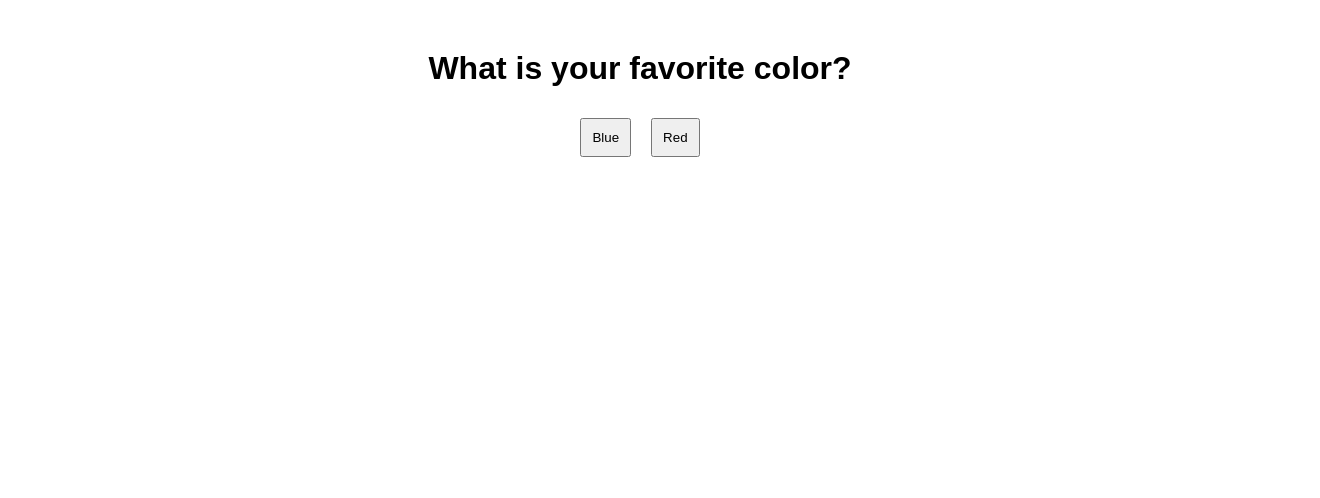
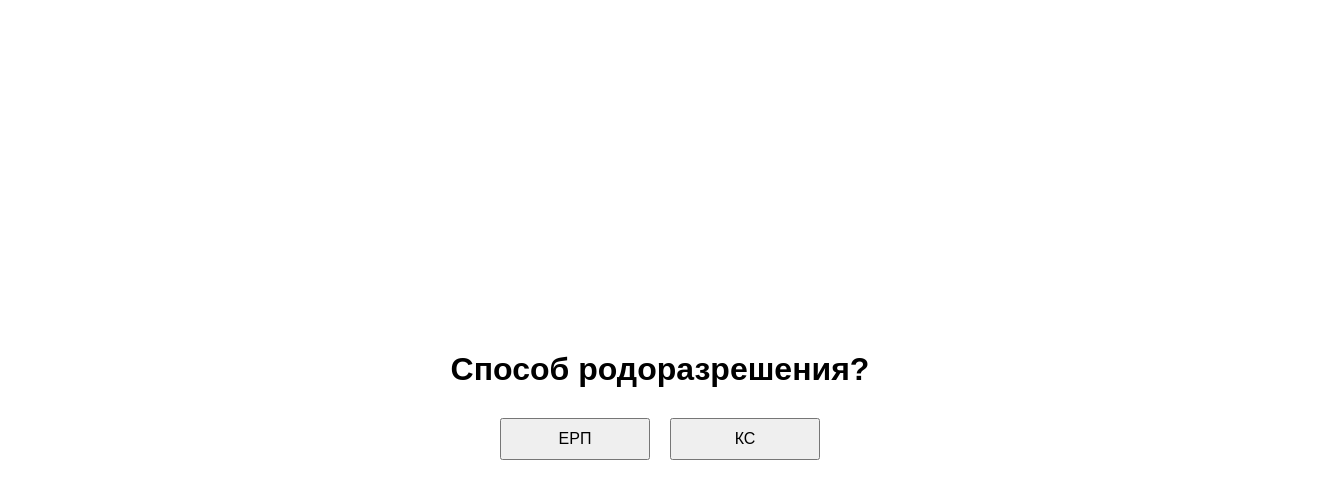
Before and after one commit to TatianaRyzhova/nat-calculator, a React (Create React App) app: page / in a window 1280 px wide. Shown: the top 498 px of the page, 1320 px wide, since content can reach past the window. Built offline with nearby package versions, Linux system fonts and the light colour scheme.

Commit message:
update 1st screen

```diff
--- a/package.json
+++ b/package.json
@@ -1,5 +1,4 @@
 {
-  "homepage": "https://tatianaryzhova.github.io/nat-calculator/",
   "name": "nat-calculator",
   "version": "0.1.0",
   "private": true,
--- a/src/App.js
+++ b/src/App.js
@@ -1,33 +1,66 @@
 import React from 'react';
-import { Routes, Route, useNavigate } from 'react-router-dom';
+import { BrowserRouter, Routes, Route, useNavigate } from 'react-router-dom';
 
 function App() {
     return (
-        <Routes>
-            <Route path="/" element={<HomePage />} />
-            <Route path="/answer1" element={<AnswerPage1 />} />
-            <Route path="/answer2" element={<AnswerPage2 />} />
-        </Routes>
+        <BrowserRouter basename={process.env.PUBLIC_URL}>
+            <div style={styles.container}>
+                <Routes>
+                    <Route path="/" element={<HomePage />} />
+                    <Route path="/answer1" element={<AnswerPage1 />} />
+                    <Route path="/answer2" element={<AnswerPage2 />} />
+                </Routes>
+            </div>
+        </BrowserRouter>
     );
 }
 
 function HomePage() {
     let navigate = useNavigate();
     return (
-        <div style={{ textAlign: 'center', marginTop: '50px' }}>
-            <h1>What is your favorite color?</h1>
-            <button onClick={() => navigate('/answer1')} style={{ margin: '10px', padding: '10px' }}>Blue</button>
-            <button onClick={() => navigate('/answer2')} style={{ margin: '10px', padding: '10px' }}>Red</button>
+        <div style={styles.content}>
+            <h1 style={styles.header}>Способ родоразрешения?</h1>
+            <button onClick={() => navigate('/answer1')} style={styles.button}>ЕРП</button>
+            <button onClick={() => navigate('/answer2')} style={styles.button}>КС</button>
         </div>
     );
 }
 
 function AnswerPage1() {
-    return <h1 style={{ textAlign: 'center', marginTop: '50px' }}>You chose Blue!</h1>;
+    return <h1 style={styles.header}>Вы выбрали ЕРП!</h1>;
 }
 
 function AnswerPage2() {
-    return <h1 style={{ textAlign: 'center', marginTop: '50px' }}>You chose Red!</h1>;
+    return <h1 style={styles.header}>Вы выбрали КС!</h1>;
 }
 
+// Styles
+const styles = {
+    container: {
+        display: 'flex',
+        flexDirection: 'column',
+        alignItems: 'center',
+        justifyContent: 'center',
+        height: '100vh',
+        width: '100vw',
+        backgroundColor: 'white',  // Set background color to white
+        padding: '0 20px',
+    },
+    content: {
+        textAlign: 'center',
+        maxWidth: '600px',
+        width: '100%',
+    },
+    header: {
+        marginBottom: '20px',
+    },
+    button: {
+        fontSize: '16px',
+        padding: '10px 20px',
+        margin: '10px',
+        width: '150px',
+        cursor: 'pointer',  // Add cursor pointer for better UX
+    }
+};
+
 export default App;
--- a/src/index.css
+++ b/src/index.css
@@ -1,17 +1,14 @@
 body {
   margin: 0;
-  font-family: -apple-system, BlinkMacSystemFont, 'Segoe UI', 'Roboto', 'Oxygen',
-    'Ubuntu', 'Cantarell', 'Fira Sans', 'Droid Sans', 'Helvetica Neue',
-    sans-serif;
-  -webkit-font-smoothing: antialiased;
-  -moz-osx-font-smoothing: grayscale;
+  font-family: Arial, sans-serif;
+  background-color: white;
+  overflow-x: hidden;
 }
 
-code {
-  font-family: source-code-pro, Menlo, Monaco, Consolas, 'Courier New',
-    monospace;
+/* Enhance the visual appearance on mobile devices */
+@media (max-width: 768px) {
+  button {
+      width: 100%;
+      margin: 10px 0;
+  }
 }
-
-body {
-  font-family: Arial, sans-serif;
-}
--- a/src/index.js
+++ b/src/index.js
@@ -2,13 +2,10 @@ import React from 'react';
 import ReactDOM from 'react-dom';
 import './index.css';
 import App from './App';
-import { BrowserRouter } from 'react-router-dom';
 
 ReactDOM.render(
   <React.StrictMode>
-    <BrowserRouter basename={process.env.PUBLIC_URL}>
-      <App />
-    </BrowserRouter>
+    <App />
   </React.StrictMode>,
   document.getElementById('root')
 );
```
